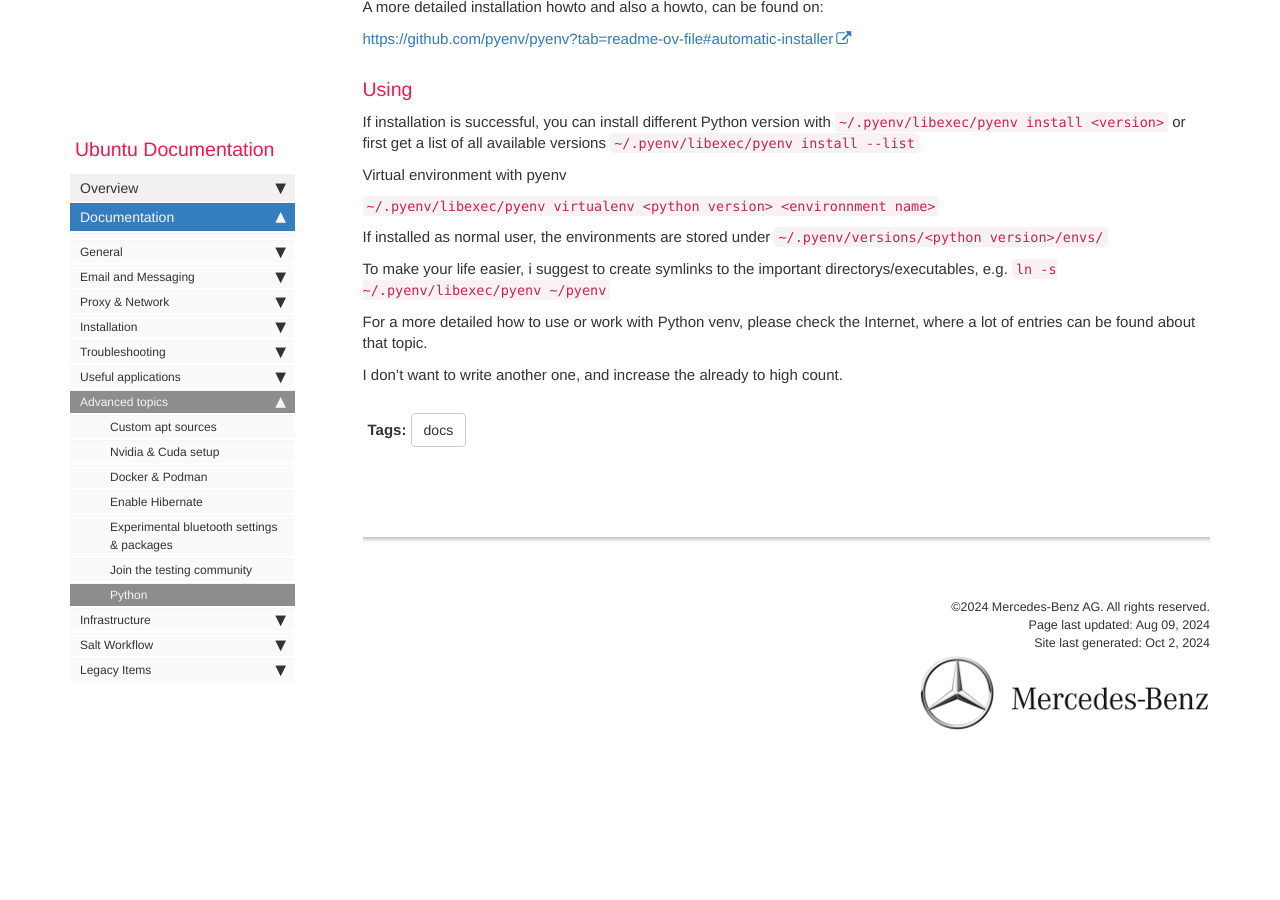
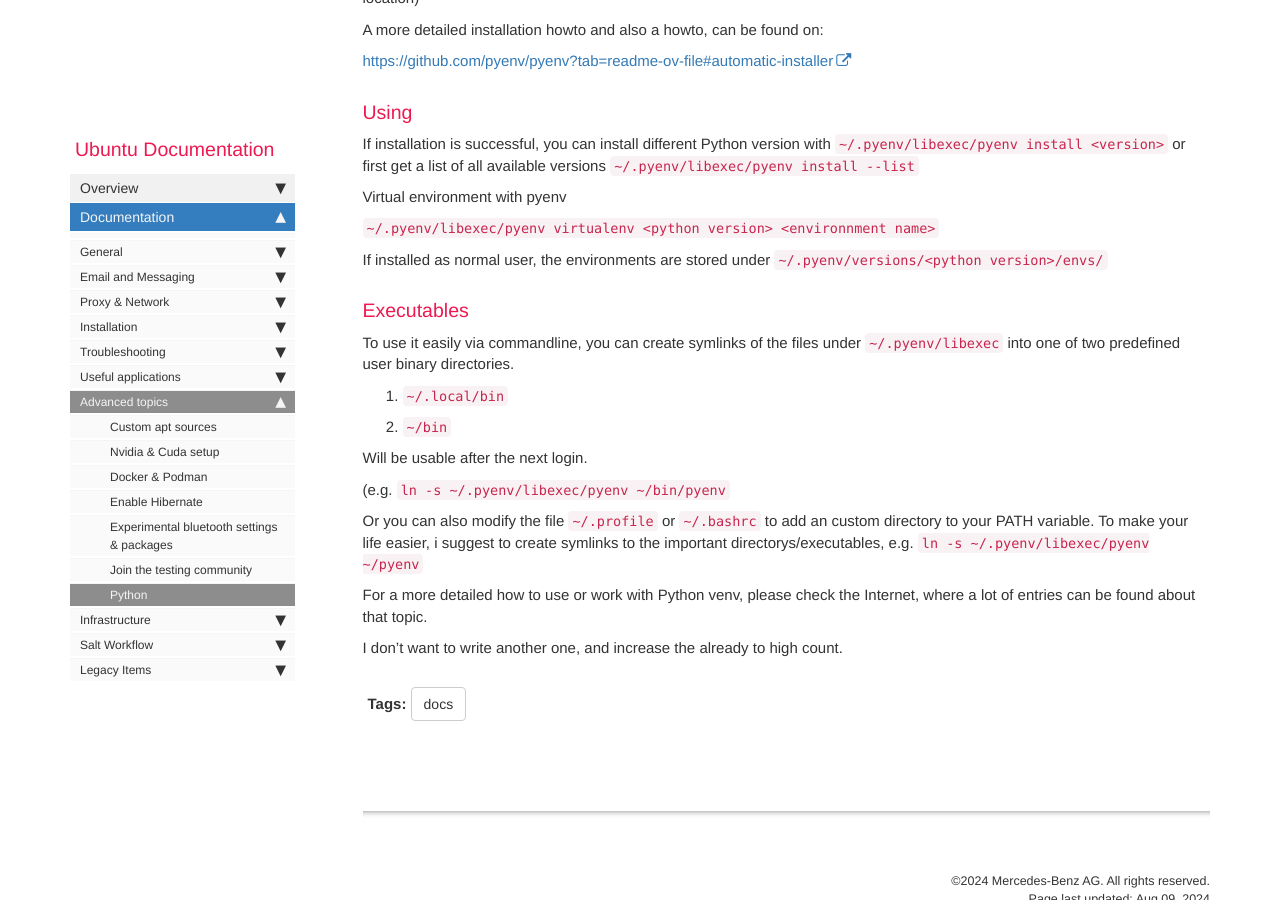
Before and after one commit to RajputPawan/Prometheus, a Jekyll site: the page built from pages/docs/python.md, in a window 1280 px wide and 900 px high, scrolled down 1692 px. Built offline with Jekyll 4.4.1, drawn with Linux system fonts in a browser that asks for light colours; comment, search, counter and statistics services are not loaded; before the commit the page ends 2485 px from its top, so only the background shows below that.

````diff
--- a/pages/docs/python.md
+++ b/pages/docs/python.md
@@ -98,6 +98,19 @@
 
 If installed as normal user, the environments are stored under ```~/.pyenv/versions/<python version>/envs/```
 
+
+### Executables
+
+To use it easily via commandline, you can create symlinks of the files under ```~/.pyenv/libexec``` into one of two predefined user binary directories.
+
+1. ```~/.local/bin```
+2. ```~/bin```
+
+Will be usable after the next login.
+
+(e.g. ```ln -s ~/.pyenv/libexec/pyenv ~/bin/pyenv```
+
+Or you can also modify the file ```~/.profile``` or ```~/.bashrc``` to add an custom directory to your PATH variable.
 To make your life easier, i suggest to create symlinks to the important directorys/executables, e.g.
 ```ln -s ~/.pyenv/libexec/pyenv ~/pyenv```
 
````
